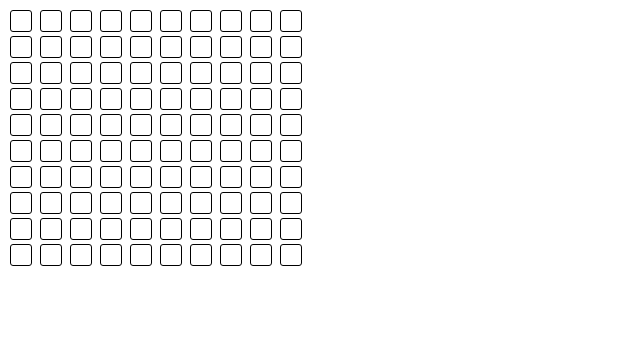
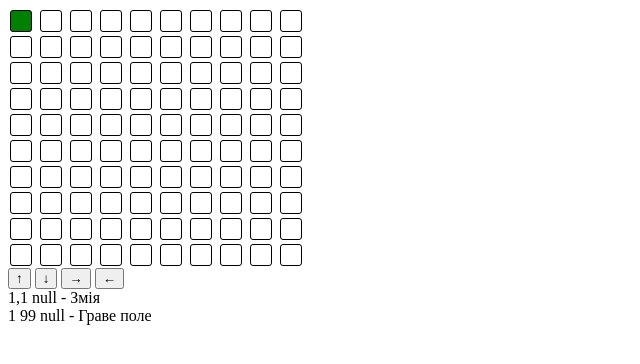
Before and after one commit to Malakutsko-Andriy/AFE-44MAS, a plain HTML site: page index.html in a window 1280 px wide. Both pictures are taken after a click on the button "Start". Shown: the whole page, without its empty margins (0-640 px from the left). Drawn offline with Linux system fonts and the light colour scheme.

Commit message:
Snake Class

```diff
--- a/index.html
+++ b/index.html
@@ -10,5 +10,11 @@
     <button id="StartButton" onclick="InitGame() ">Start</button>
     <div class="Field"></div>
     <script src="script.js"></script>
+    <div id="Direction">
+        <button>&#8593</button>
+        <button>&#8595</button>
+        <button>&#8594</button>
+        <button>&#8592</button>
+    </div>
 </body>
 </html>
--- a/script.js
+++ b/script.js
@@ -1,15 +1,41 @@
+class CSnake {
+    constructor(SnakeСoordinate, Direction) {
+        this.SnakeСoordinate = SnakeСoordinate
+        this.Direction = Direction
+    }
+}
+
+class CField {
+    constructor(SnakeLenght, EmptyCell, Difficulty) {
+        this.SnakeLenght = SnakeLenght
+        this.EmptyCell = EmptyCell
+        this.Difficulty = Difficulty
+    }
+}
+
 function InitGame() {
     let Button = document.querySelector('#StartButton')
+    const DirectionB = document.querySelector('#Direction')
+    DirectionB.style.display = 'block'
     Button.remove()
-    for (let i = 0; i < 99; i++) {
-        if (i == 1) {
-            //Тут  буде змія
+    const Field = new CField(1, 99, null)
+    for (let i = 0; i < 100; i++) {
+        if (i == 0) {
+            const Snake = new CSnake([[1, 1]], null)
+            const Cell = document.createElement('div')
+            Cell.classList.add('Cell')
+            Cell.classList.add('Snake')
+            document.querySelector('.Field').appendChild(Cell)
+            const SnakeInformation = document.createElement('div')
+            SnakeInformation.textContent = Snake.SnakeСoordinate + ' ' + Snake.Direction + ' - Змія'
+            document.body.appendChild(SnakeInformation)
+            const FieldInformtion = document.createElement('div')
+            FieldInformtion.textContent = Field.SnakeLenght + ' ' + Field.EmptyCell + ' ' + Field.Difficulty + ' - Граве поле'
+            document.body.appendChild(FieldInformtion)
+        } else {
             const Cell = document.createElement('div')
             Cell.classList.add('Cell')
             document.querySelector('.Field').appendChild(Cell)
         }
-        const Cell = document.createElement('div')
-        Cell.classList.add('Cell')
-        document.querySelector('.Field').appendChild(Cell)
     }
 }
--- a/style.css
+++ b/style.css
@@ -19,3 +19,7 @@
 .Food {
     background-color: brown;
 }
+
+#Direction {
+    display: none;
+}
```
